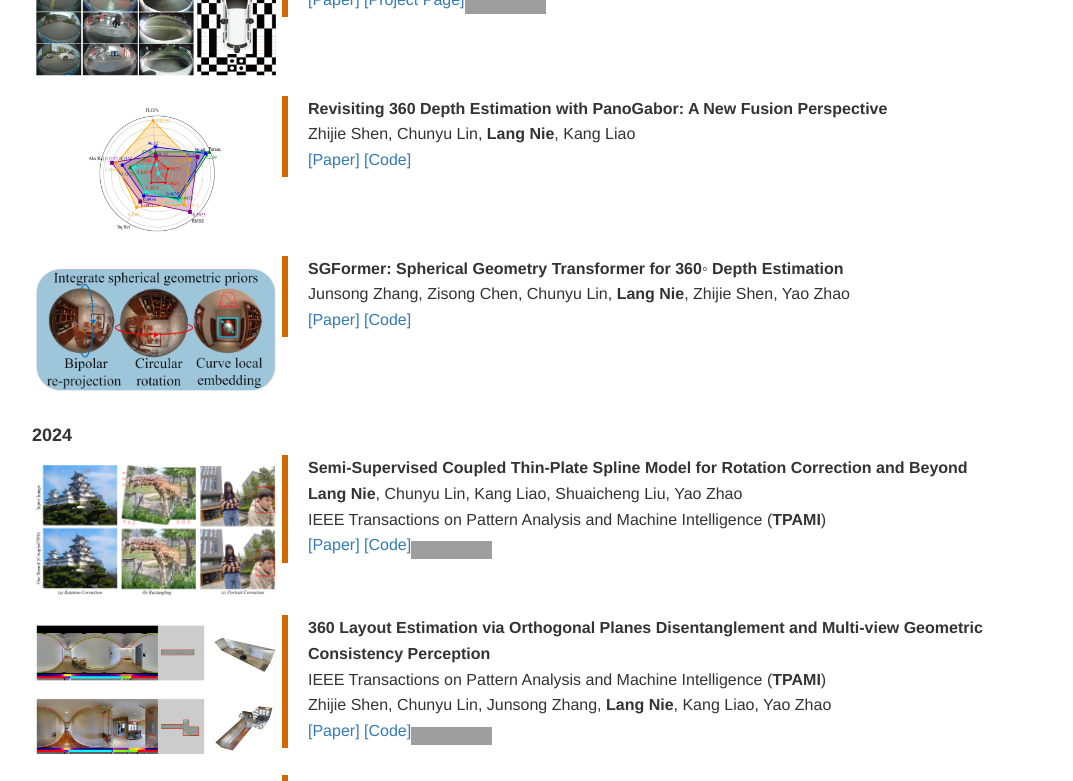
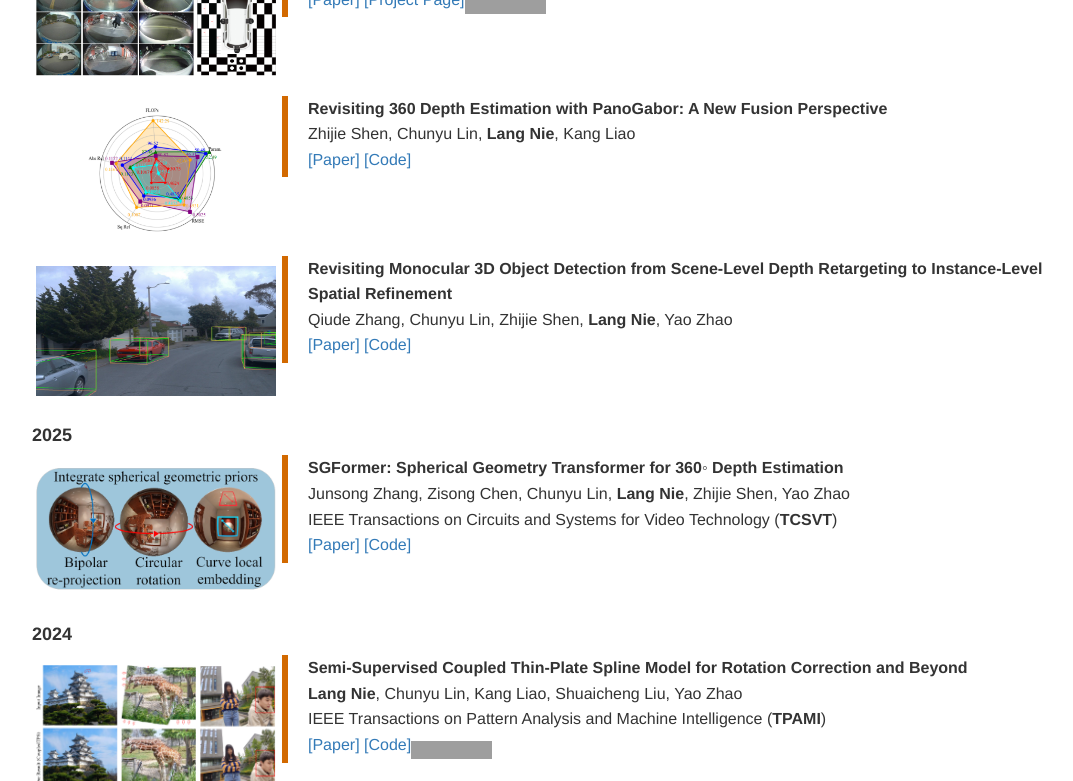
Before and after one commit to nie-lang/nie-lang.github.io, a Jekyll site: the page built from index.html, in a window 1280 px wide and 900 px high, scrolled down 973 px, cut to the strip 0-781 px from the top of the window. Shown: the whole strip, without its empty margins (108-1181 px from the left). Built offline with Jekyll 4.4.1, drawn with Linux system fonts in a browser that asks for light colours; nearby versions of some CDN libraries; library files that are not in the unit come from our copies; grey boxes are pictures that could not be loaded.

Commit message:
Update publication.html

```diff
--- a/_includes/publication.html
+++ b/_includes/publication.html
@@ -206,6 +206,28 @@
 				</div>
 				</div>
 			</div>
+		<div class="paper short">
+				<div class="sub-left">
+					<span></span>
+					<img src="assets/images/RD3D.jpg" width="240" height="130">
+				</div>
+				<div class="sub-right">
+				<div class="media">
+				  <div class="media-body">
+					<p class="media-heading">
+					  <strong>Revisiting Monocular 3D Object Detection from Scene-Level Depth Retargeting to Instance-Level Spatial Refinement</strong><br />
+					   Qiude Zhang, Chunyu Lin, Zhijie Shen, <strong>Lang Nie</strong>, Yao Zhao<br />
+					   <a href="https://arxiv.org/abs/2412.19165">[Paper]</a>
+					   <a href="">[Code]</a>
+					</p>
+				  </div>
+				</div>
+				</div>
+			</div>
+
+<h4>
+	<a name='2025'></a> <b>2025</b>
+</h4>
 			<div class="paper short">
 				<div class="sub-left">
 					<span></span>
@@ -217,8 +239,9 @@
 					<p class="media-heading">
 					  <strong>SGFormer: Spherical Geometry Transformer for 360◦ Depth Estimation</strong><br />
 					   Junsong Zhang, Zisong Chen, Chunyu Lin, <strong>Lang Nie</strong>, Zhijie Shen, Yao Zhao<br />
+						IEEE Transactions on Circuits and Systems for Video Technology (<strong>TCSVT</strong>)<br />
 					   <a href="https://arxiv.org/abs/2404.14979">[Paper]</a>
-					   <a href="">[Code]</a>
+					   <a href="https://github.com/iuiuJaon/SGFormer">[Code]</a>
 					</p>
 				  </div>
 				</div>
```
